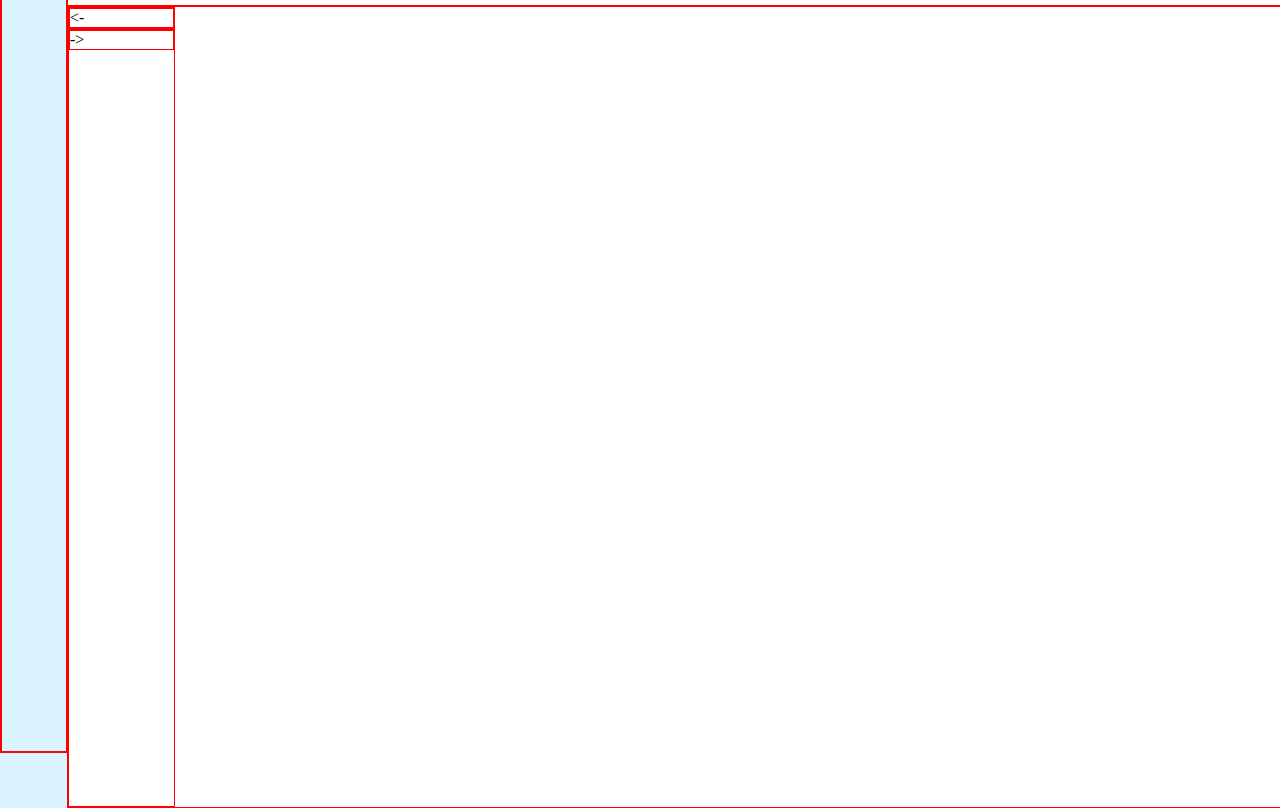
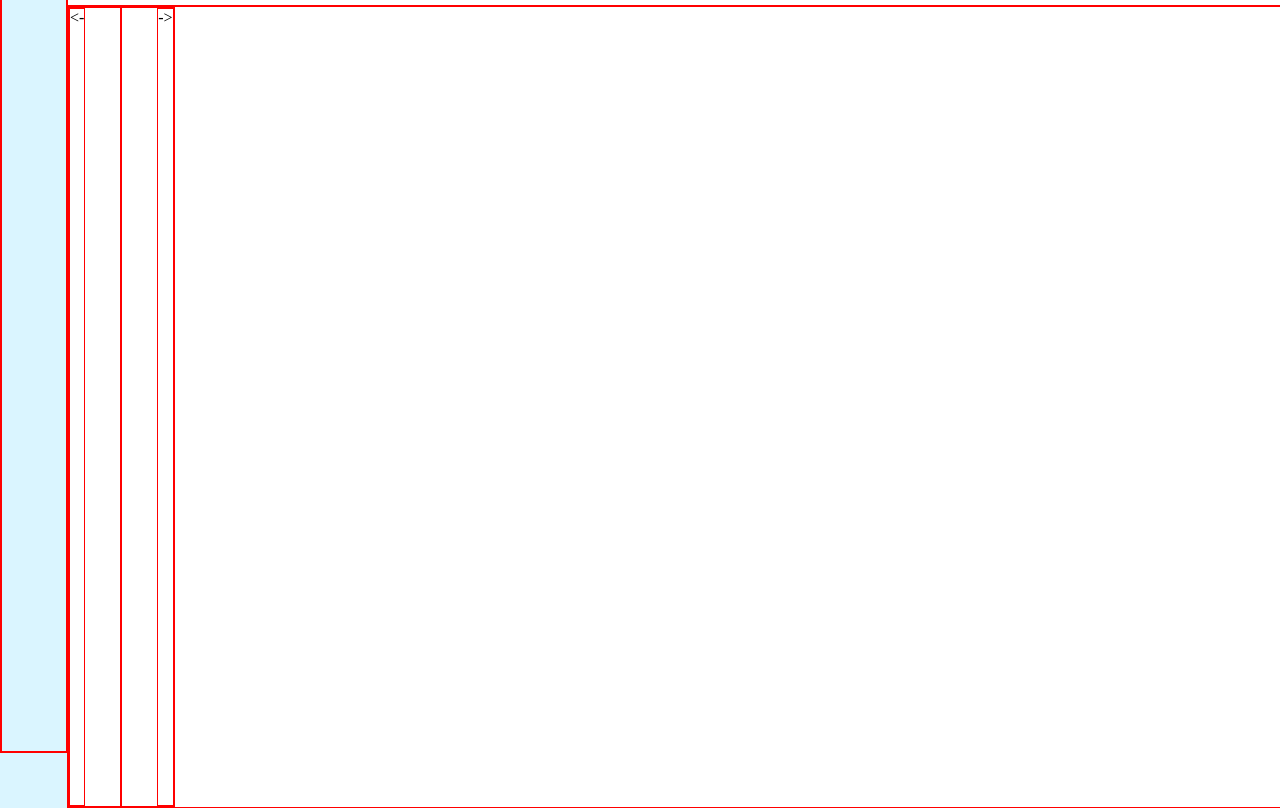
Before and after one commit to T-Tommasi/dinamicMenu, a website built with webpack: page src/template.html in a window 1280 px wide. Shown: the part 53-861 px from the top of the page. Built offline with nearby package versions, Linux system fonts and the light colour scheme.

Commit message:
(FEAT) Initiated creation of a skeleton carousel
- Added new flex class for carousell
- Added flex space-between for better scalability

```diff
--- a/src/style.css
+++ b/src/style.css
@@ -98,3 +98,10 @@ main {
 	width: 100dvw;
 	height: 100dvh;
 }
+
+/*carousels styles*/
+
+.carouselFlex {
+	justify-content: space-between;
+	overflow: hidden;
+}
--- a/src/template.html
+++ b/src/template.html
@@ -21,7 +21,7 @@
 				</ul>
 			</nav>
 			<main class="container grid">
-				<div class="carouselflex" id="carouselDisplay">
+				<div class="carouselFlex flexRow" id="carouselDisplay">
 					<div class="arrow"><-</div>
 					<div id="carouselInternal"></div>
 					<div class="arrow">-></div>
```
